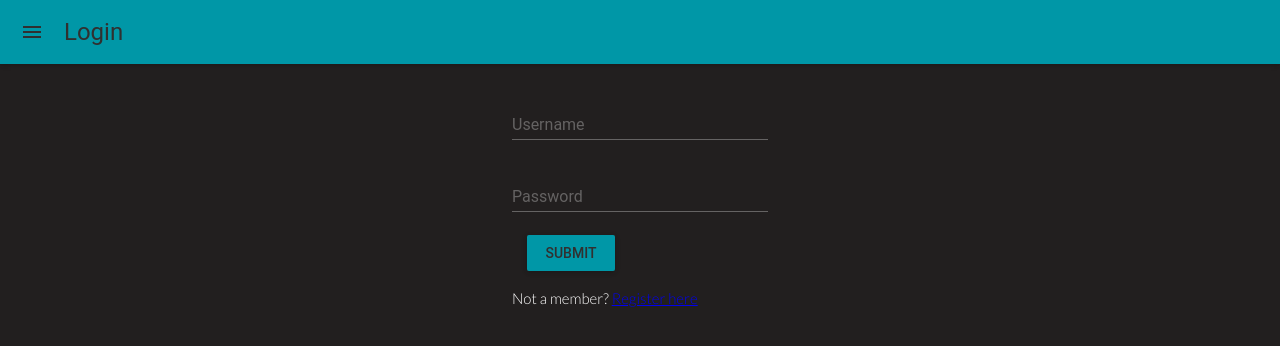
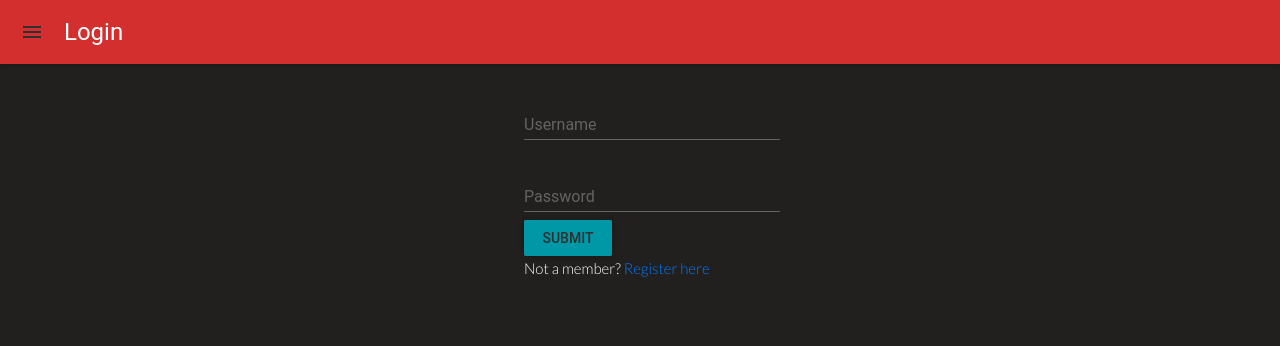
Before and after one commit to patrickisallen/TV-Show-Tracker, a React (Create React App) app: page /login in a window 1280 px wide. Shown: the top 346 px of the page. Built offline with nearby package versions, Linux system fonts and the light colour scheme; some icons are missing.

Commit message:
WIP: Styling changes to login/register, and table of user

```diff
--- a/src/App.css
+++ b/src/App.css
@@ -123,3 +123,33 @@ body {
 .searchResult-name {
   font-weight: bold;
 }
+
+.#movie-list th {
+  font-weight: bold;
+  font-size: 1em;
+  text-align: left;
+  color: #185875;
+}
+
+.#movie-list td {
+  font-weight: normal;
+  font-size: 1em;
+-webkit-box-shadow: 0 2px 2px -2px #0E1119;
+   -moz-box-shadow: 0 2px 2px -2px #0E1119;
+        box-shadow: 0 2px 2px -2px #0E1119;
+}
+
+.#movie-list {
+  text-align: left;
+  overflow: hidden;
+  width: 80%;
+  margin: 0 auto;
+display: table;
+padding: 0 0 8em 0;
+}
+
+#movie-list td, .#movie-list th {
+  padding-bottom: 2%;
+  padding-top: 2%;
+padding-left:2%;
+}
--- a/src/App.js
+++ b/src/App.js
@@ -219,7 +219,7 @@ class App extends Component {
                             {/* <th>Poster</th> */}
                             <th>Title</th>
                             <th>Rating</th>
-                            <th>Progress</th>
+                            <th>Episodes Watched</th>
                         </tr>
                         </thead>
                         <tbody>
--- a/src/components/Login.css
+++ b/src/components/Login.css
@@ -1,5 +1,6 @@
 body {
     background-color: rgb(48, 48, 48);
+    color: white
   }
 
 TextField {
--- a/src/components/Login.js
+++ b/src/components/Login.js
@@ -55,6 +55,12 @@ class Login extends Component {
     return (
       <MuiThemeProvider muiTheme={getMuiTheme(darkBaseTheme)}>
         <AppBar
+          titleStyle={{
+            color: '#ffffff',
+            background: '#d32f2f',
+          }}
+          style = {{background: '#d32f2f'}}
+          showMenuIconButton = 'false'
           title="Login"
         />
         <div class="form-container">
@@ -76,7 +82,7 @@ class Login extends Component {
               onChange = {(event,newValue) => this.setState({password:newValue})}
             />
           <br/>
-          <RaisedButton label="Submit" primary={true} style={style} onClick={(event) => this.onSubmit(event)}/>
+          <RaisedButton label="Submit" primary={true} style={{background: '#d32f2f'}} onClick={(event) => this.onSubmit(event)}/>
           <p>
             Not a member? <Link to="/register"><span class="glyphicon glyphicon-plus-sign" aria-hidden="true"></span> Register here</Link>
           </p>
--- a/src/index.js
+++ b/src/index.js
@@ -1,7 +1,7 @@
 import React from 'react';
 import ReactDOM from 'react-dom';
 import { BrowserRouter as Router, Route } from 'react-router-dom';
-// import '../node_modules/bootstrap/dist/css/bootstrap.min.css';
+import '../node_modules/bootstrap/dist/css/bootstrap.min.css';
 // import '../node_modules/bootstrap/dist/css/bootstrap-theme.min.css';
 import './index.css';
 import App from './App';
```
